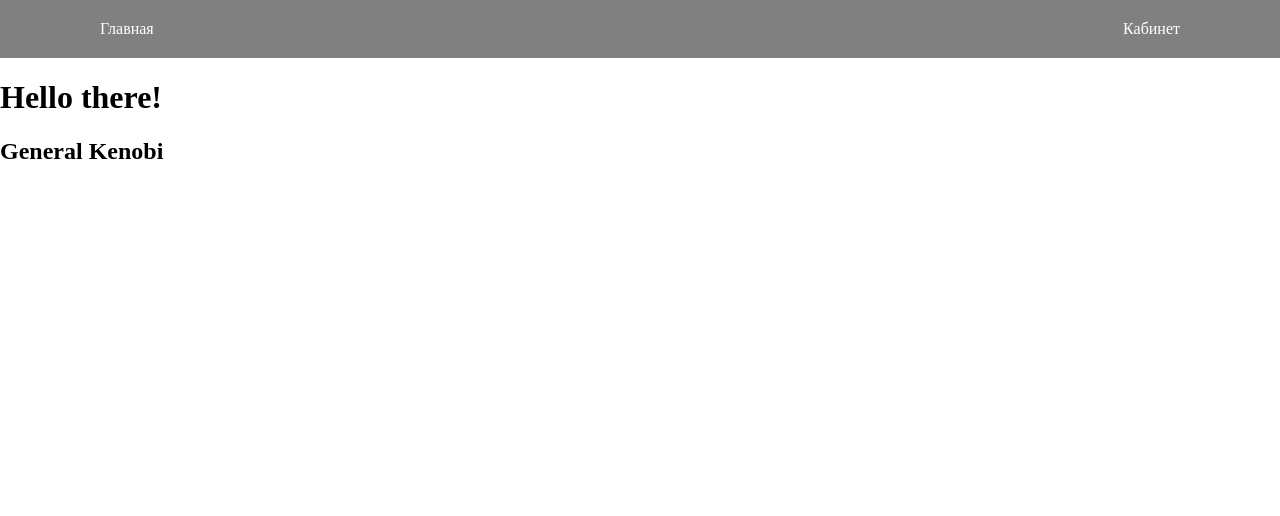
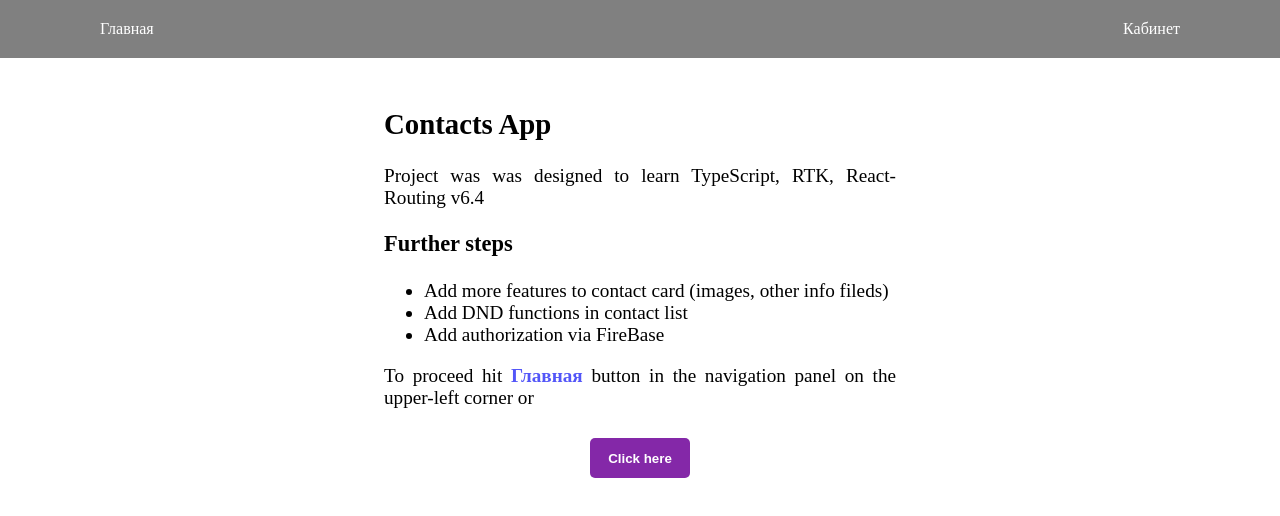
Before and after one commit to easterling94/contacts_list_app, a React (Create React App) app: page / in a window 1280 px wide. Shown: the top 516 px of the page. Built offline with nearby package versions, Linux system fonts and the light colour scheme; data requests are answered from the project's data file.

Commit message:
welcome page is now a description of a project

```diff
--- a/db.json
+++ b/db.json
@@ -19,9 +19,9 @@
       "id": "3"
     },
     {
-      "name": "Tony Soprano",
+      "name": "Tony Sopranos",
       "phone": "999-99-99",
-      "shortcut": "tonysoprano",
+      "shortcut": "tonysopranos",
       "id": "4"
     }
   ],
--- a/src/components/button/button.module.scss
+++ b/src/components/button/button.module.scss
@@ -1,8 +1,11 @@
 $submitNoHover: rgb(40, 168, 40);
 $submitWithHover: rgb(33, 143, 33);
 
-$cancelNoHover: rgb(40, 117, 168);
-$cancelWithHover: rgb(33, 92, 161);
+$resetNoHover: rgb(40, 117, 168);
+$resetWithHover: rgb(33, 92, 161);
+
+$buttonNoHover: rgb(132, 40, 168);
+$buttonWithHover: rgb(125, 15, 161);
 
 @mixin transition($x...) {
   transition: $x;
@@ -29,10 +32,14 @@ $cancelWithHover: rgb(33, 92, 161);
   @include transition(box-shadow 1s ease-out, background-color 1s ease-out) ;
 }
 
-.cancel {
-  @include hover($cancelNoHover, $cancelWithHover)
+.reset {
+  @include hover($resetNoHover, $resetWithHover)
 }
 
 .submit {
   @include hover($submitNoHover, $submitWithHover)
 }
+
+.button {
+  @include hover($buttonNoHover, $buttonWithHover)
+}
--- a/src/components/button/button.tsx
+++ b/src/components/button/button.tsx
@@ -5,7 +5,7 @@ import { SyntheticEvent } from 'react';
 interface IButton {
   buttonFunction?: (e: SyntheticEvent) => void;
   text: string;
-  type: 'reset' | 'submit';
+  type: 'reset' | 'submit' | 'button';
 }
 
 export const Button: FC<IButton> = ({ buttonFunction, text, type }) => {
@@ -16,9 +16,11 @@ export const Button: FC<IButton> = ({ buttonFunction, text, type }) => {
         ' ' +
         `${
           type === 'reset'
-            ? styles.cancel
+            ? styles.reset
             : type === 'submit'
             ? styles.submit
+            : type === 'button'
+            ? styles.button
             : ''
         }`
       }
--- /dev/null
+++ b/src/pages/home/error-contact.tsx
@@ -0,0 +1,9 @@
+import styles from './home.module.scss';
+export const ErrorContact = () => {
+  return (
+    <section className={styles.sectionRight}>
+      <h1>Хм...</h1>
+      <h2>Похоже, что данного контакта не существует.</h2>
+    </section>
+  );
+};
--- a/src/pages/home/home.tsx
+++ b/src/pages/home/home.tsx
@@ -11,6 +11,7 @@ import { ModalEdit } from '../../components/modal/modal-edit';
 import { ModalNew } from '../../components/modal/modal-new';
 import { Loader } from '../../components/modal/loader';
 import { contactShortcut } from '../../hooks/functions';
+import { ErrorContact } from './error-contact';
 
 const ContactsList = () => {
   const width = useAppSelector((state) => state.drag.width);
@@ -124,9 +125,8 @@ export const ContactInfo = () => {
       title: 'Вы уверены, что хотите удалить данный контакт?',
       modalType: 'delete',
     };
-    const contactDelete = null;
     dispatch(openModal(modalGeneral));
-    dispatch(fillModal(contactDelete));
+    dispatch(fillModal(null));
   };
 
   return (
@@ -153,7 +153,7 @@ export const ContactInfo = () => {
           </div>
         </section>
       ) : (
-        'Данного контакта не существует'
+        <ErrorContact />
       )}
     </>
   );
--- /dev/null
+++ b/src/pages/home/no-contact-chosen.tsx
@@ -0,0 +1,9 @@
+import styles from './home.module.scss';
+
+export const NoContactChosen = () => {
+  return (
+    <section className={styles.sectionRight}>
+      <h2>Выберите контакт</h2>
+    </section>
+  );
+};
--- a/src/pages/welcome-page.tsx
+++ /dev/null
@@ -1,8 +0,0 @@
-export const WelcomePage = () => {
-  return (
-    <>
-      <h1>Hello there!</h1>
-      <h2>General Kenobi</h2>
-    </>
-  );
-};
--- /dev/null
+++ b/src/pages/welcome-page/welcome-page.module.css
@@ -0,0 +1,15 @@
+.section {
+  width: 40%;
+  margin: 50px auto;
+  font-size: 1.2rem;
+  text-align: justify;
+}
+.section span {
+  font-weight: bold;
+  color: #5356f8
+}
+.button {
+  display: flex;
+  flex-direction: row;
+  justify-content: space-around;
+}
--- /dev/null
+++ b/src/pages/welcome-page/welcome-page.tsx
@@ -0,0 +1,32 @@
+import styles from './welcome-page.module.css';
+import { Button } from '../../components/button/button';
+import { useNavigate } from 'react-router-dom';
+export const WelcomePage = () => {
+  const navigate = useNavigate();
+  const onClick = () => {
+    navigate('/home');
+  };
+  return (
+    <section className={styles.section}>
+      <h1>Contacts App</h1>
+      <p>
+        Project was was designed to learn TypeScript, RTK, React-Routing v6.4
+      </p>
+      <h3>Further steps</h3>
+      <ul className={styles.list}>
+        <li>
+          Add more features to contact card &#40;images, other info fileds&#41;
+        </li>
+        <li>Add DND functions in contact list</li>
+        <li>Add authorization via FireBase</li>
+      </ul>
+      <p>
+        To proceed hit <span>Главная</span> button in the navigation panel on
+        the upper-left corner or
+      </p>
+      <div className={styles.button}>
+        <Button text='Click here' type='button' buttonFunction={onClick} />
+      </div>
+    </section>
+  );
+};
```
Also changed, not shown: src/index.tsx (+6 -1 lines).
